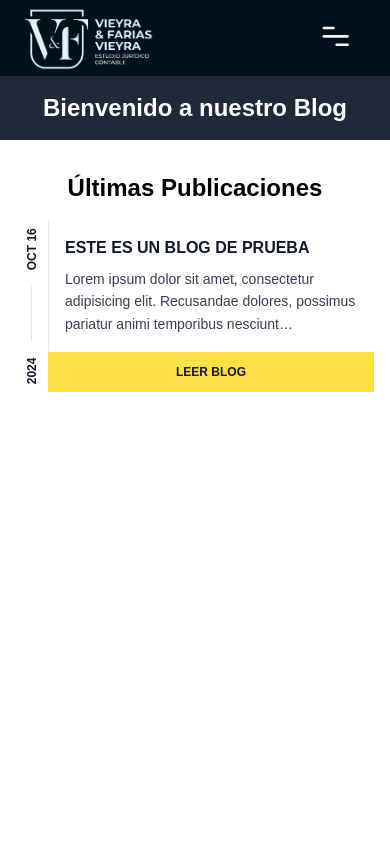
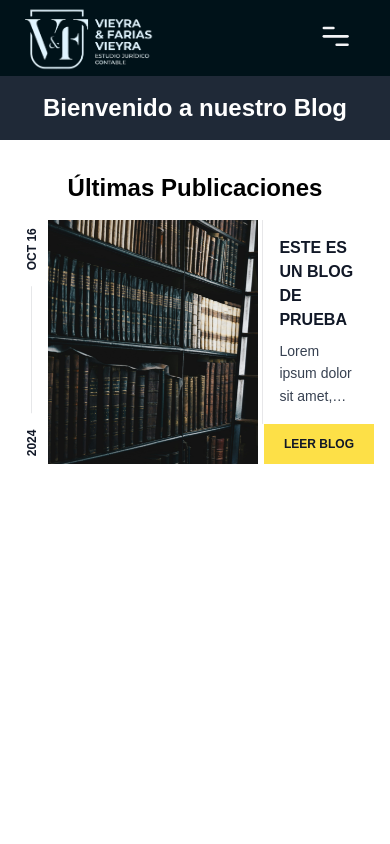
Before and after one commit to LeonAntGon/Estudio-juridico-contable, a Next.js app: page /blog in a window 390 px wide. Shown: the top 844 px of the page. Built offline with nearby package versions, Linux system fonts and the light colour scheme.

Commit message:
adding proper styling to container of articles

```diff
--- a/app/blog/page.tsx
+++ b/app/blog/page.tsx
@@ -30,11 +30,11 @@ const BlogLandingPage: React.FC = () => {
     </time>
   </div>
 
-  <div className="hidden sm:block sm:basis-56 min-w-[100px] max-w-300px">
+  <div className="block basis-56 min-w-[60px] max-w-300px pr-1 sm">
     <Image
       alt=""
       src={Book}
-      className="aspect-square h-full w-full object-cover min-w-[100px] max-w-300px"
+      className="aspect-square h-full w-full object-cover min-w-[60px] max-w-300px"
 
     />
   </div>
@@ -55,7 +55,7 @@ const BlogLandingPage: React.FC = () => {
       </p>
     </div>
 
-    <div className="sm:flex sm:items-end sm:justify-end">
+    <div className="flex items-end justify-end">
       <a
         href="#"
         className="block bg-yellow-300 px-5 py-3 text-center text-xs font-bold uppercase text-gray-900 transition hover:bg-yellow-400"
```
